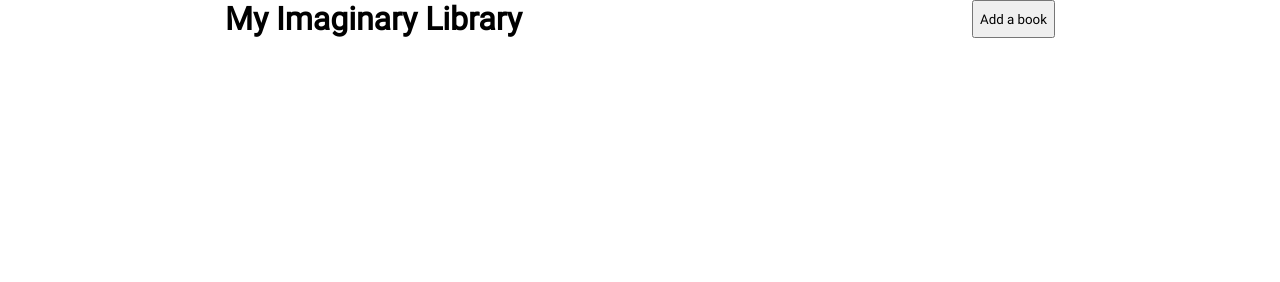
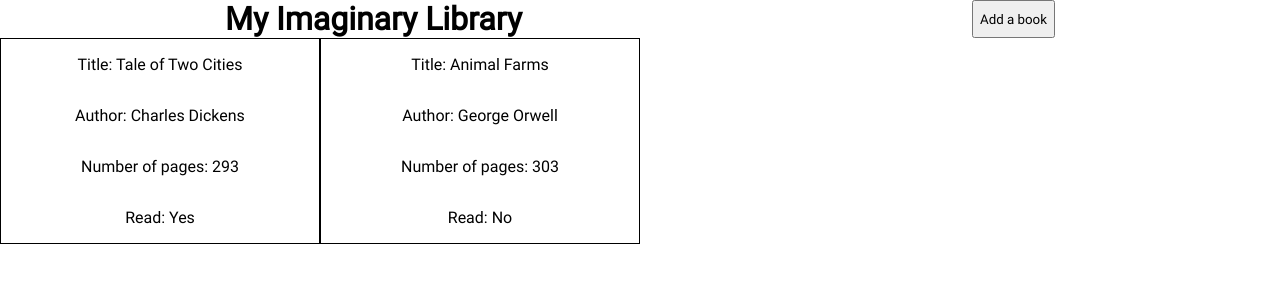
Before and after one commit to sheldonmetoyer/library, a plain HTML site: page index.html in a window 1280 px wide. Drawn offline with Linux system fonts and the light colour scheme.

Commit message:
fixed issue with displaying preinjected books
Movied creation of each element inside the forEach loop so
a div gets created for each item in the display.

also added a clear html so array isn't repeated.

```diff
--- a/script.js
+++ b/script.js
@@ -8,6 +8,13 @@ function Book(title, author, num_pages, isRead) {
     this.num_pages = num_pages;
     this.isRead = isRead;
 }
+
+const first_book = new Book("Tale of Two Cities", "Charles Dickens", 293, "Yes");
+const second_book = new Book("Animal Farms", "George Orwell", 303, "No");
+
+myLibrary.push(first_book);
+myLibrary.push(second_book);
+
 
 function addBookToLibrary() {
     let bookTitle = prompt("What is the title of the book?");
@@ -23,34 +30,45 @@ function addBookToLibrary() {
 }
 
 function displayLibrary() {
-    newDiv = document.createElement('div');
-    titlePara = document.createElement('p')
-    authorPara = document.createElement('p')
-    pagesPara = document.createElement('p')
-    isReadPara = document.createElement('p')
+
+    libraryShelf.innerHTML = '';
+
+    myLibrary.forEach( (item) => {
+        const newDiv = document.createElement('div');
+        const titlePara = document.createElement('p')
+        const authorPara = document.createElement('p')
+        const pagesPara = document.createElement('p')
+        const isReadPara = document.createElement('p')
+
+        titlePara.textContent = `Title: ${item.title}`;
+        authorPara.textContent = `Author: ${item.author}`;
+        pagesPara.textContent = `Number of pages: ${item.num_pages}`;
+        isReadPara.textContent = `Read: ${item.isRead}`;
+
+        newDiv.appendChild(titlePara);
+        newDiv.appendChild(authorPara);
+        newDiv.appendChild(pagesPara);
+        newDiv.appendChild(isReadPara);
+
+
+        newDiv.classList.add('card');
+
+
+        libraryShelf.appendChild(newDiv);
+
+
+
+    });
+}
+
+displayLibrary();
 
 
 
 
-    myLibrary.forEach( (item) => {
-        libraryShelf.appendChild(newDiv);
-        newDiv.appendChild(titlePara);
-        newDiv.appendChild(authorPara);
-        newDiv.appendChild(pagesPara);
-        newDiv.appendChild(isReadPara);
-        titlePara.textContent = item.title;
-        authorPara.textContent = item.author;
-        pagesPara.textContent = item.num_pages;
-        isReadPara.textContent = item.isRead;
-
-    });
-}
 
 
-        // authorPara.textContent = item.author;
 
-        // pagesPara.textContent = item.num_pages;
-        // isReadPara.textContent = item.isRead;
 
 
 
--- a/style.css
+++ b/style.css
@@ -23,3 +23,15 @@ header {
     margin: auto;
     justify-content: space-around;
 }
+
+.library-shelf {
+    display: grid;
+    grid-template-columns: repeat(auto-fill, minmax(300px, 1fr));
+}
+
+.card {
+    border: 1px solid black;
+    display: flex;
+    flex-direction: column;
+    align-items: center;
+}
```
